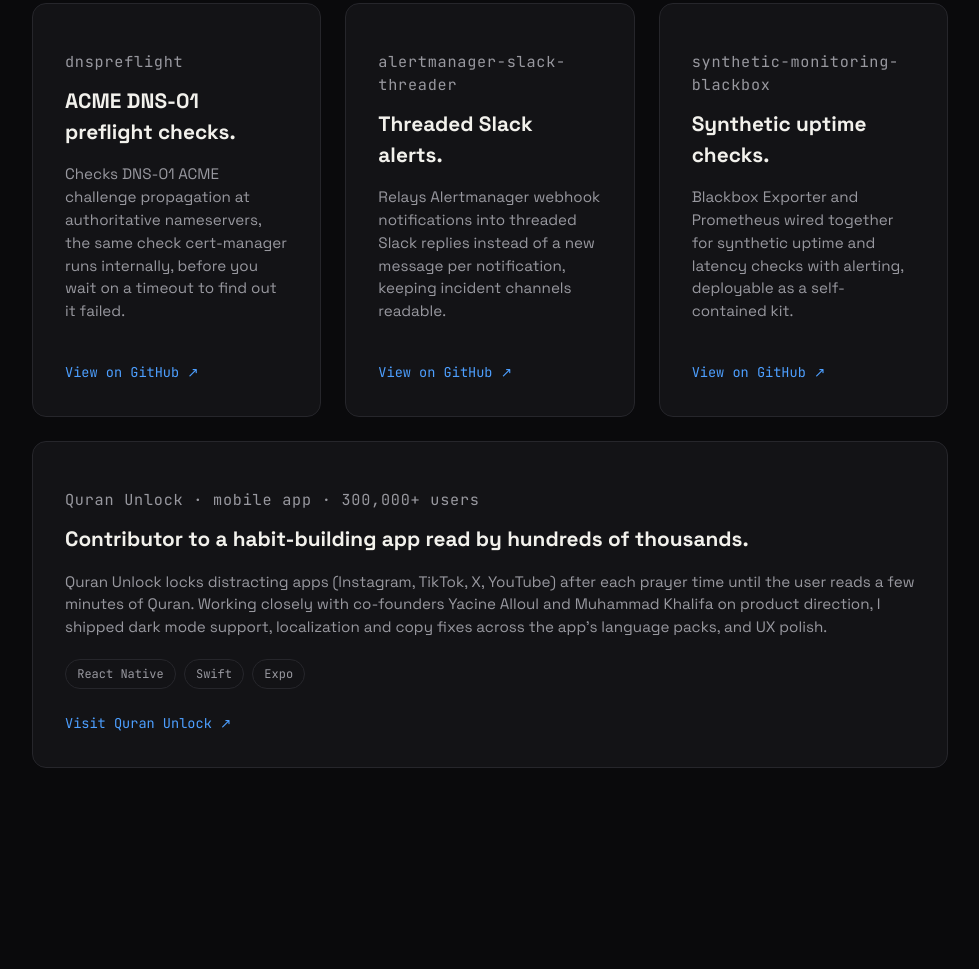
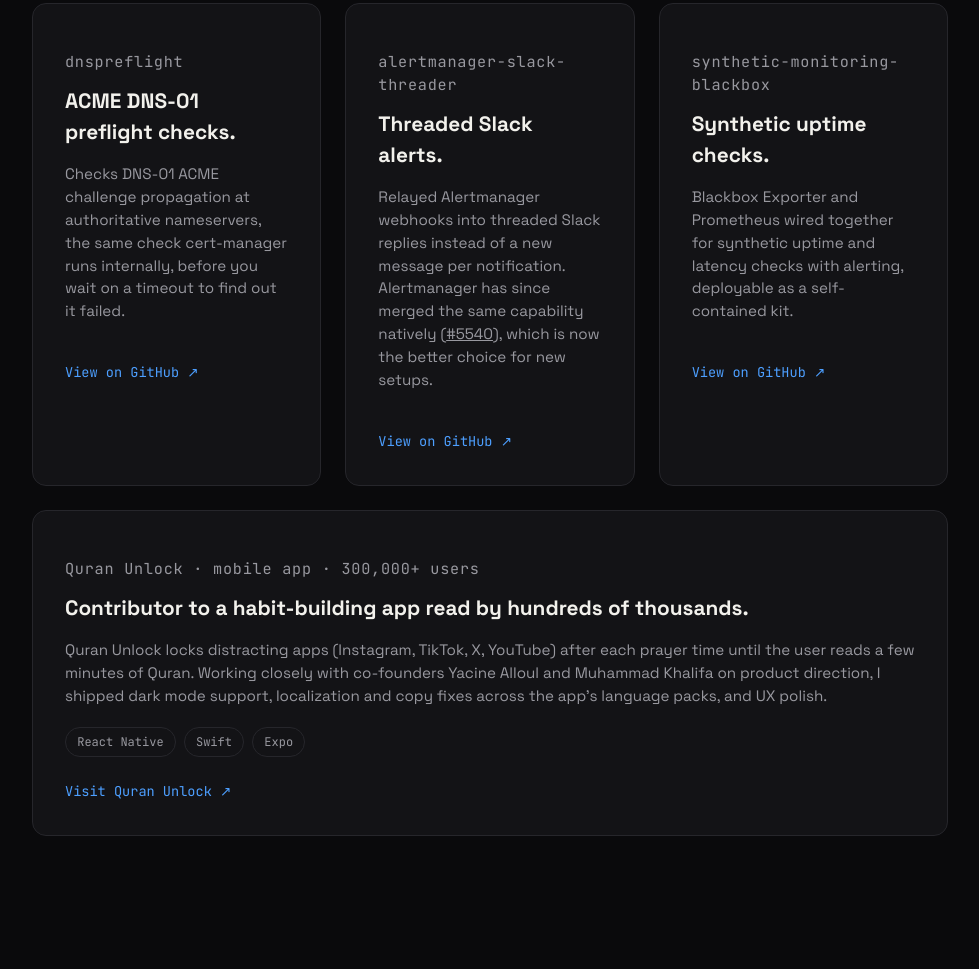
Before and after one commit to MU5A/MU5A.github.io, a plain HTML site: page index.html in a window 1280 px wide. Shown: the part 3048-4017 px from the top of the page, without its empty margins (150-1129 px from the left). Drawn offline with Linux system fonts and the light colour scheme.

Commit message:
Note Alertmanager's native Slack threading support

```diff
--- a/index.html
+++ b/index.html
@@ -121,7 +121,7 @@
       <article class="case reveal">
         <p class="case-index">alertmanager-slack-threader</p>
         <h3>Threaded Slack alerts.</h3>
-        <p>Relays Alertmanager webhook notifications into threaded Slack replies instead of a new message per notification, keeping incident channels readable.</p>
+        <p>Relayed Alertmanager webhooks into threaded Slack replies instead of a new message per notification. Alertmanager has since merged the same capability natively (<a href="https://github.com/prometheus/alertmanager/pull/5540" target="_blank" rel="noopener">#5540</a>), which is now the better choice for new setups.</p>
         <a class="case-link" href="https://github.com/MU5A/alertmanager-slack-threader" target="_blank" rel="noopener">View on GitHub ↗</a>
       </article>
 
```
